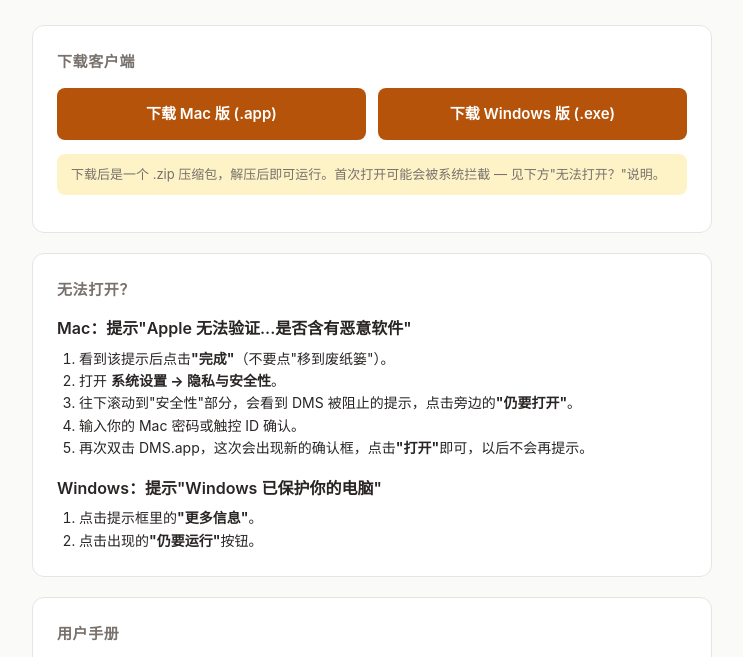
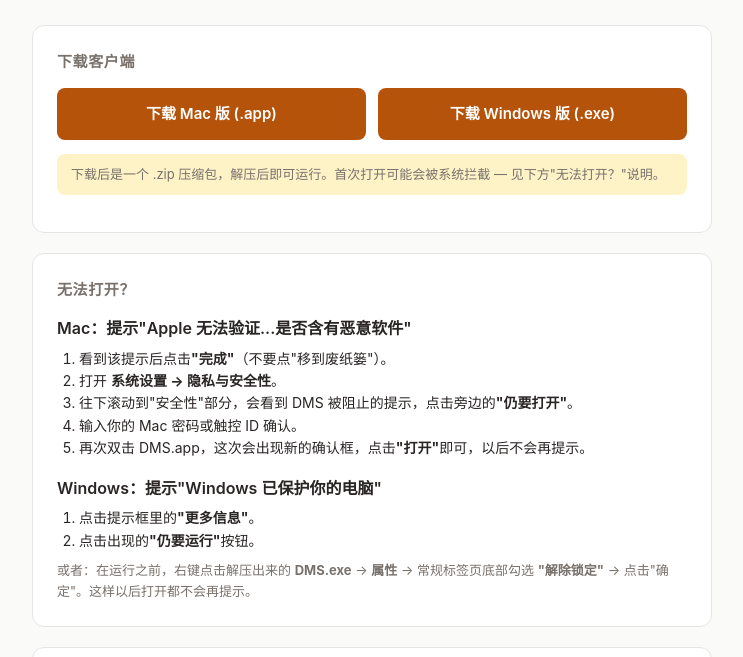
Before and after one commit to davidpang2004/PMS-002, a plain HTML site: page index.html in a window 1280 px wide. Shown: the part 110-767 px from the top of the page, without its empty margins (268-1011 px from the left). Drawn offline with Linux system fonts and the light colour scheme.

Commit message:
Add the Unblock-checkbox alternative for the Windows SmartScreen step
Right-click the exe -> Properties -> check Unblock removes the
downloaded-from-the-internet flag that triggers SmartScreen in the first
place, so it's a one-time fix instead of clicking through the warning
every time (mirrors the Mac quarantine-removal step in spirit).

Co-Authored-By: Claude Sonnet 5 <noreply@anthropic.com>

```diff
--- a/index.html
+++ b/index.html
@@ -101,6 +101,7 @@
         <li>点击提示框里的<b>"更多信息"</b>。</li>
         <li>点击出现的<b>"仍要运行"</b>按钮。</li>
       </ol>
+      <p style="font-size:13px;color:var(--muted);margin:8px 0 0;">或者：在运行之前，右键点击解压出来的 <b>DMS.exe</b> → <b>属性</b> → 常规标签页底部勾选 <b>"解除锁定"</b> → 点击"确定"。这样以后打开都不会再提示。</p>
     </div>
 
     <div data-lang="en">
@@ -117,6 +118,7 @@
         <li>Click <b>"More info"</b> in the dialog.</li>
         <li>Click the <b>"Run anyway"</b> button that appears.</li>
       </ol>
+      <p style="font-size:13px;color:var(--muted);margin:8px 0 0;">Or: before running it, right-click the unzipped <b>DMS.exe</b> → <b>Properties</b> → check <b>"Unblock"</b> at the bottom of the General tab → click OK. It won't ask again after this either.</p>
     </div>
   </div>
 
```
